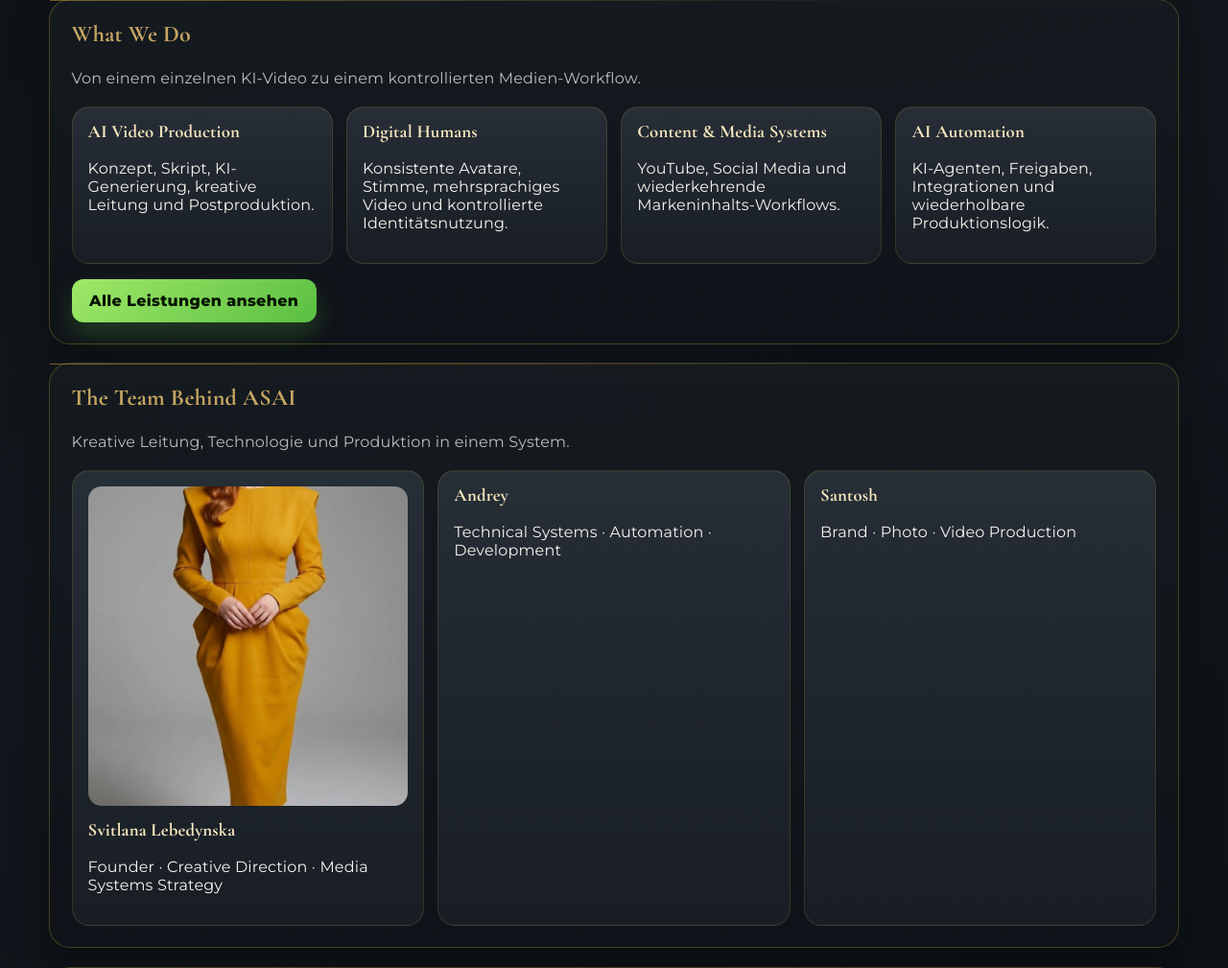
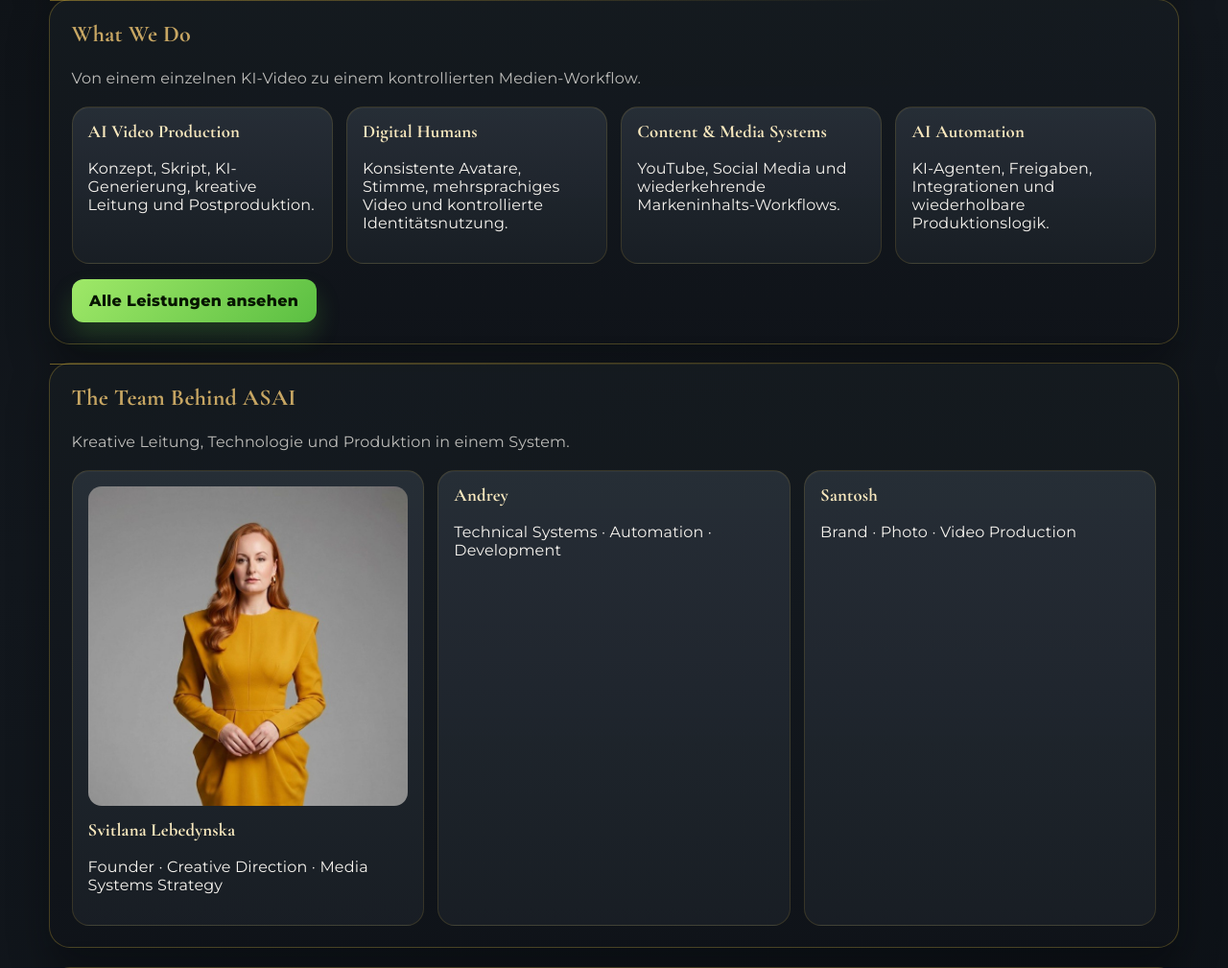
Before and after one commit to pilipandr770/AngelSwert, a Flask app: page /about in a window 1280 px wide. Shown: the part 1294-2303 px from the top of the page at 96% size. Run offline with Flask 3, Linux system fonts and the light colour scheme; data comes from the database, SQL or seed files in the repository.

Commit message:
Crop team photo from bottom (anchor to top) instead of center

```diff
--- a/app/static/css/styles.css
+++ b/app/static/css/styles.css
@@ -319,6 +319,7 @@ main,
   width: 100%;
   aspect-ratio: 1 / 1;
   object-fit: cover;
+  object-position: center top;
   border-radius: 14px;
   margin-bottom: 0.7rem;
 }
```
